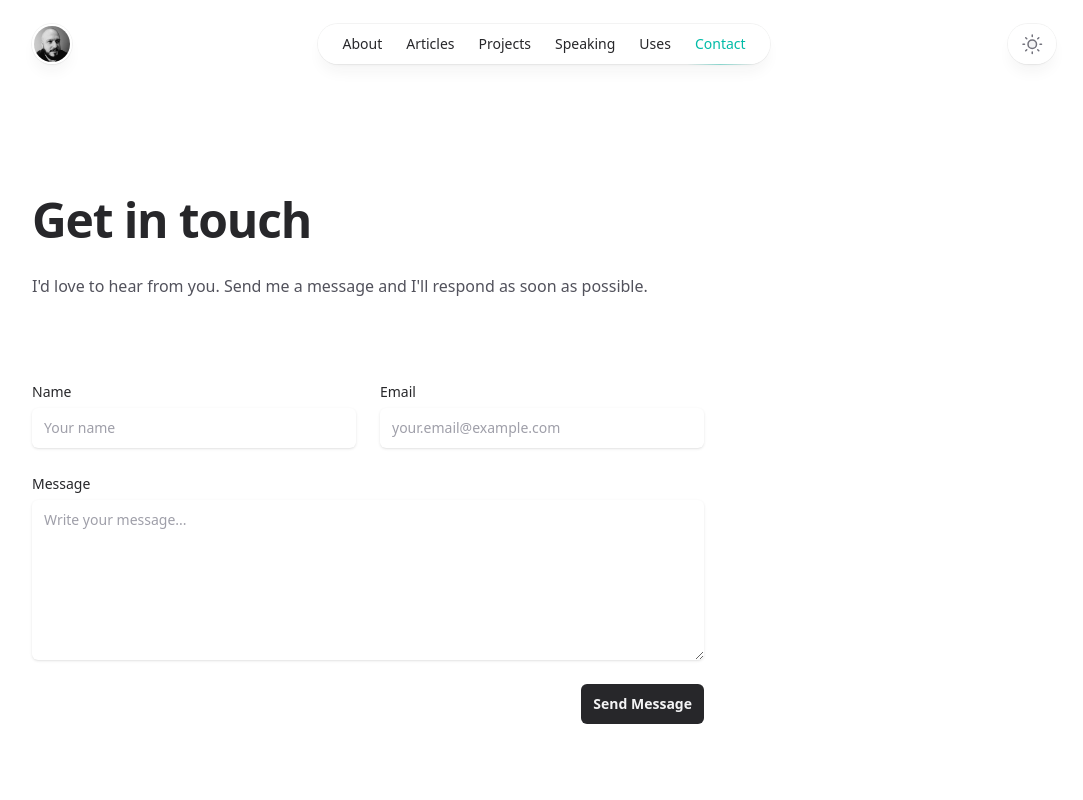
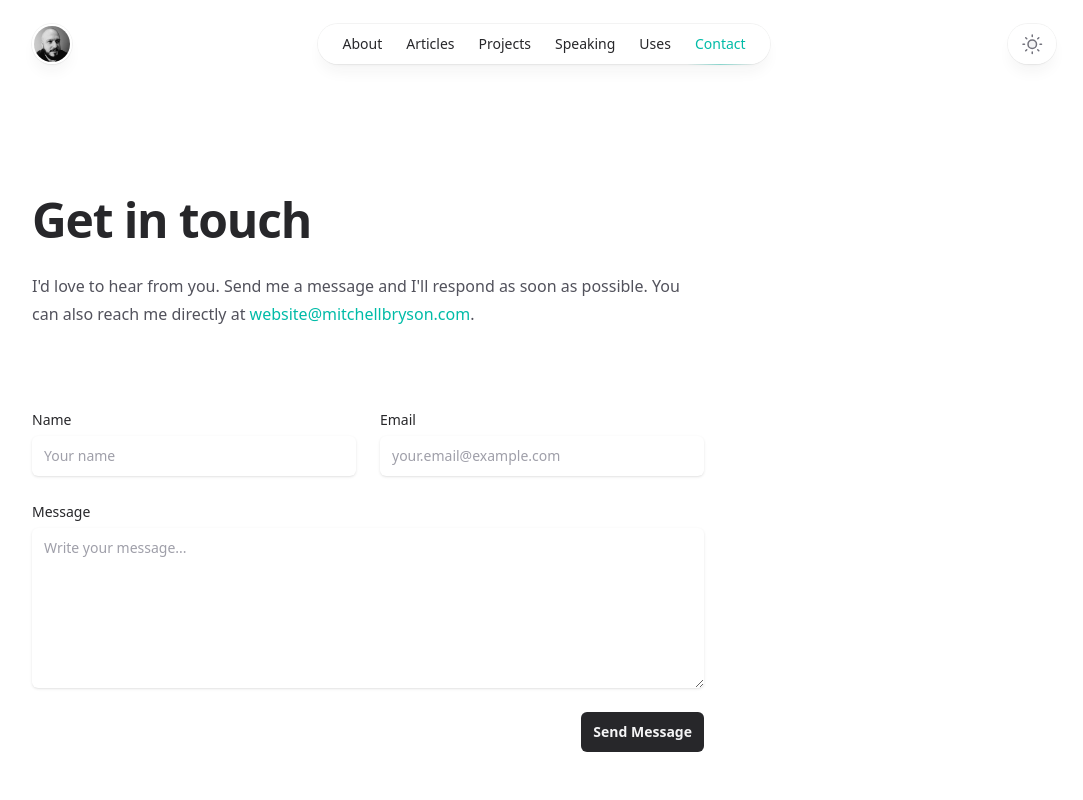
Before and after one commit to mitchellfyi/mitchellbryson.com, a Next.js app: page /contact in a window 1280 px wide. Shown: the top 800 px of the page, without its empty margins (96-1179 px from the left). Built offline with nearby package versions, Linux system fonts and the light colour scheme; no server answers.

Commit message:
comment out socials

```diff
--- a/src/app/about/page.jsx
+++ b/src/app/about/page.jsx
@@ -124,7 +124,7 @@ export default function About() {
             </div>
           </div>
         </div>
-        <div className="lg:pl-20">
+        {/* <div className="lg:pl-20">
           <ul role="list">
             <SocialLink href="#" icon={XIcon}>
               Follow on X
@@ -146,7 +146,7 @@ export default function About() {
               website@mitchellbryson.com
             </SocialLink>
           </ul>
-        </div>
+        </div> */}
       </div>
     </Container>
   )
--- a/src/app/contact/layout.jsx
+++ b/src/app/contact/layout.jsx
@@ -1,6 +1,6 @@
 export const metadata = {
   title: 'Contact',
-  description: 'Get in touch with me. I\'d love to hear from you.',
+  description: 'Get in touch with me at website@mitchellbryson.com. I\'d love to hear from you.',
 }
 
 export default function ContactLayout({ children }) {
--- a/src/app/contact/page.jsx
+++ b/src/app/contact/page.jsx
@@ -53,7 +53,18 @@ export default function Contact() {
   return (
     <SimpleLayout
       title="Get in touch"
-      intro="I'd love to hear from you. Send me a message and I'll respond as soon as possible."
+      intro={
+        <>
+          I&apos;d love to hear from you. Send me a message and I&apos;ll respond as soon as possible. You can also reach me directly at{' '}
+          <a
+            href="mailto:website@mitchellbryson.com"
+            className="text-teal-500 hover:text-teal-600 dark:text-teal-400 dark:hover:text-teal-300 transition-colors"
+          >
+            website@mitchellbryson.com
+          </a>
+          .
+        </>
+      }
     >
       <form onSubmit={handleSubmit} className="space-y-6 max-w-2xl">
         <div className="grid grid-cols-1 gap-6 sm:grid-cols-2">
--- a/src/app/page.jsx
+++ b/src/app/page.jsx
@@ -208,7 +208,7 @@ export default async function Home() {
             My focus: small, verifiable wins that go live fast, then scale.
             If you need AI that pays for itself in weeks, not quarters, <a href="/contact" className="text-teal-500">let's talk</a>.
           </p>
-          <div className="mt-6 flex gap-6">
+          {/* <div className="mt-6 flex gap-6">
             <SocialLink href="#" aria-label="Follow on X" icon={XIcon} />
             <SocialLink
               href="#"
@@ -225,7 +225,7 @@ export default async function Home() {
               aria-label="Follow on LinkedIn"
               icon={LinkedInIcon}
             />
-          </div>
+          </div> */}
         </div>
       </Container>
       <Container className="mt-24 md:mt-28">
```
